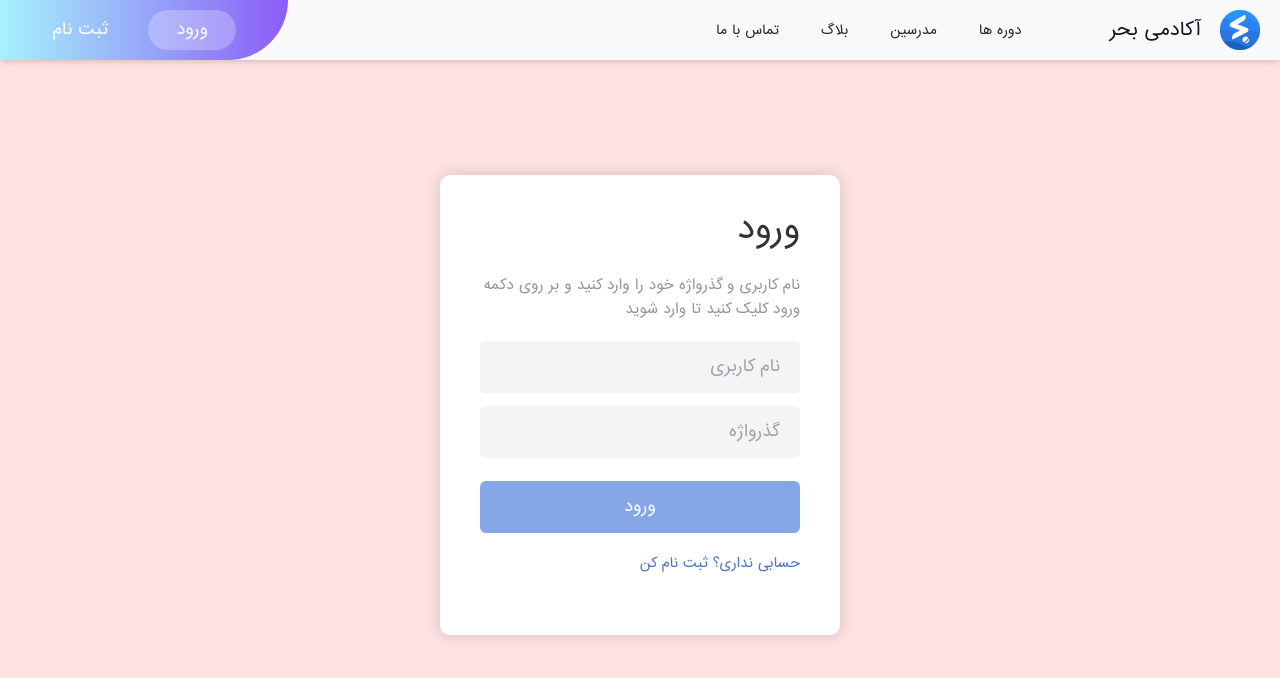
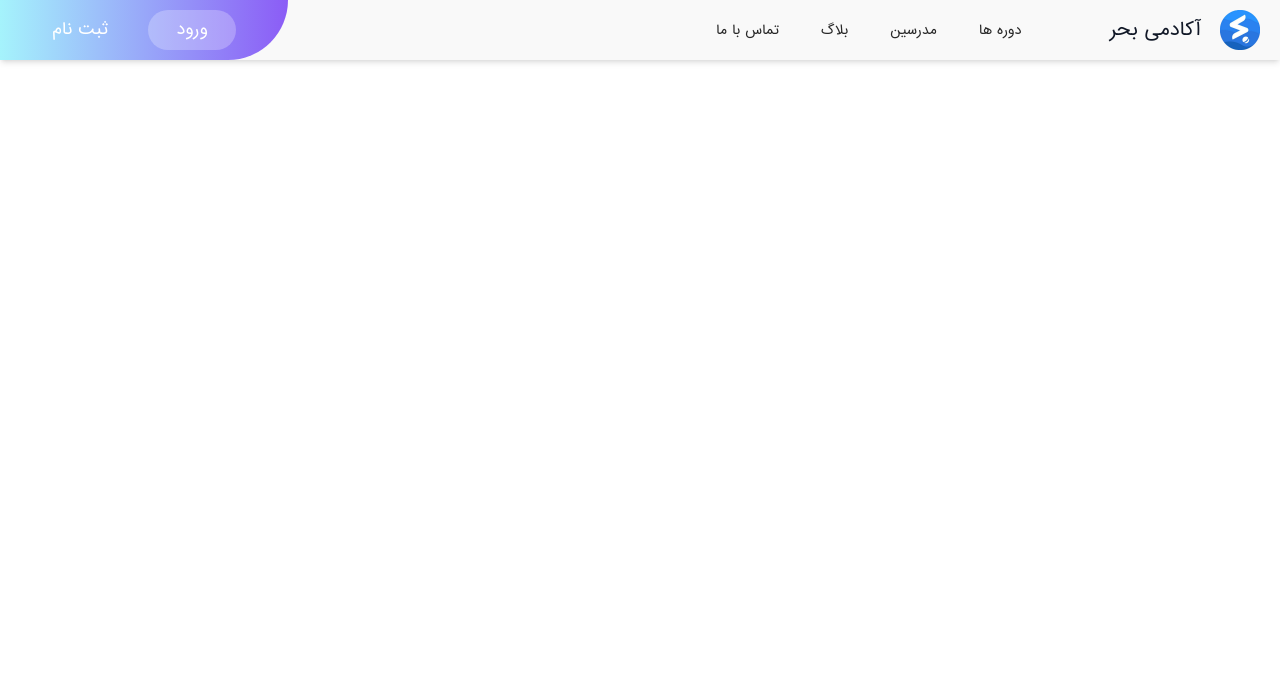
Before and after one commit to ParsaAsdpr/bahr-academy, a React (Create React App) app: page / in a window 1280 px wide. Shown: the top 678 px of the page. Built offline with nearby package versions, Linux system fonts and the light colour scheme.

Commit message:
tested header

```diff
--- a/src/App.js
+++ b/src/App.js
@@ -2,12 +2,12 @@ import React, { Component } from 'react';
 import './font.css'
 import { Navbar } from './components/Navbar/Navbar.jsx';
 import SignFlip from './components/Signup/SignFlip';
+import { Header } from './Containers/Header';
 
 function App() {
   return (
-    <div className="bg-red-100 h-screen w-full font-irsans" dir='rtl'>
+    <div dir='rtl'>
       <Navbar></Navbar>
-      <SignFlip></SignFlip>
     </div>
   );
 }
```
